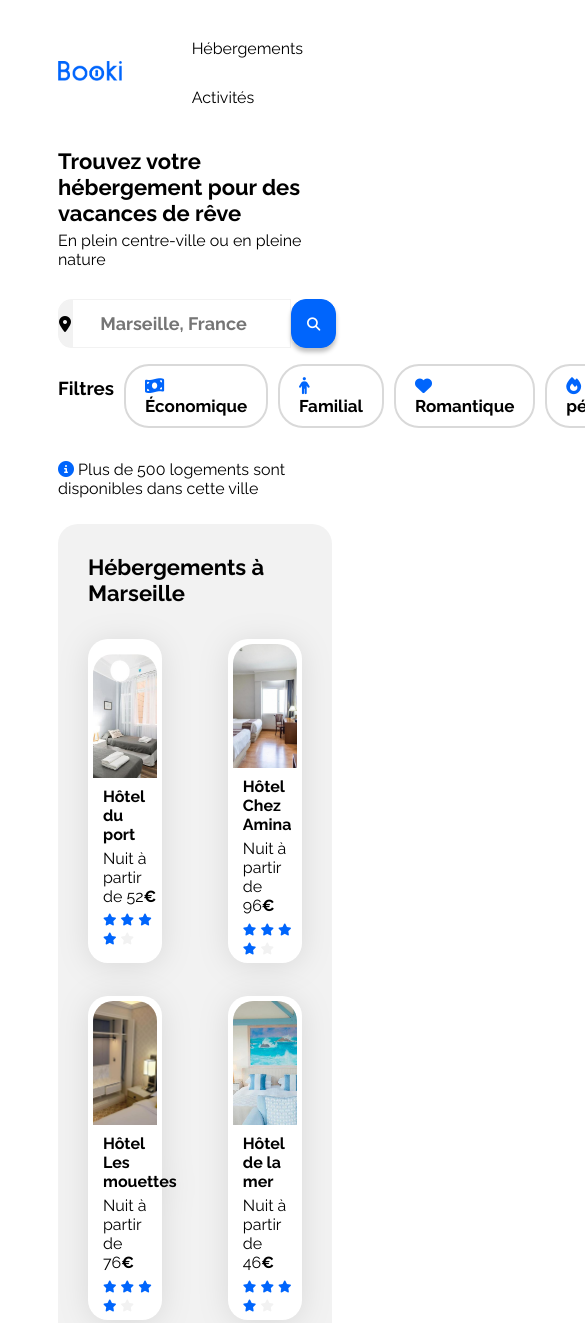
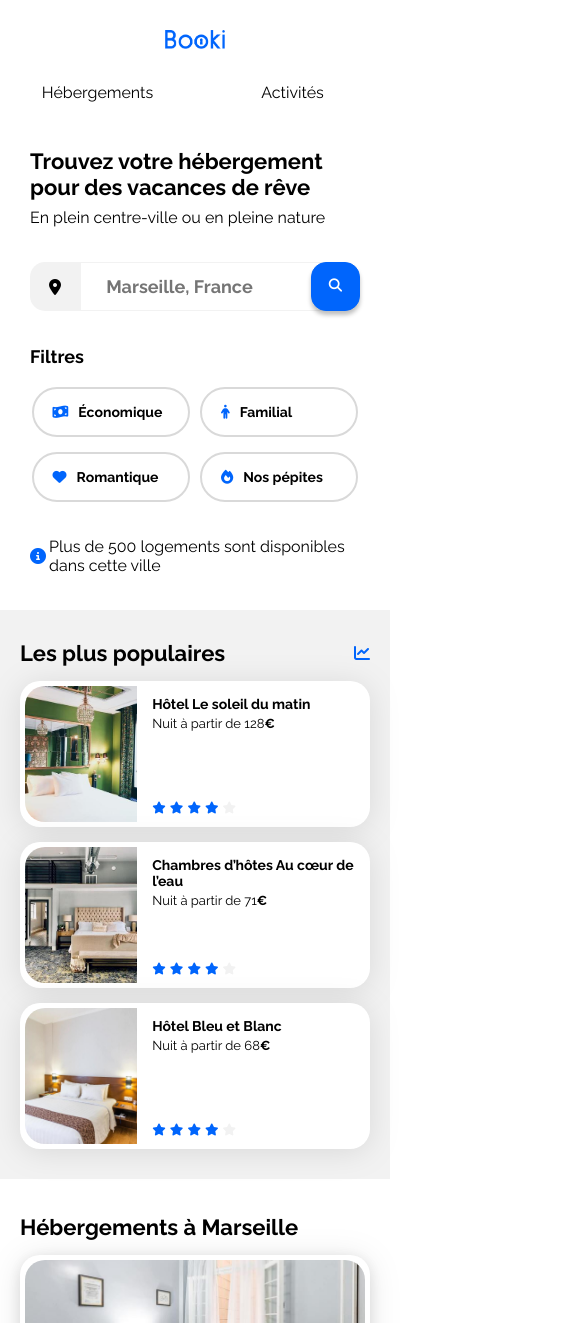
Before and after one commit to V1ct0r-V/Formation_OC-P2-Booki, a plain HTML site: page index.html in a window 390 px wide. Shown: the top 1323 px of the page, 585 px wide, since content can reach past the window. Drawn offline with Linux system fonts and the light colour scheme.

Commit message:
Mise en forme et correction finale avant soutenance

```diff
--- a/css/style.css
+++ b/css/style.css
@@ -1,6 +1,8 @@
 /****** General ***********/
 * {
     font-family: 'Raleway', sans-serif;
+    margin: 0px;
+    padding: 0px;
 }
 
 :root {
@@ -14,8 +16,18 @@
 }
 
 body {
+    width: 100%;
+    height: 100%;
     display: flex;
-    justify-content: center;
+    flex-direction: column;
+    justify-content: flex-start;
+    align-items: center;
+}
+
+header {
+    width: 100%;
+    max-width: 1440px;
+    box-sizing: border-box;
 }
 
 .main-container {
@@ -23,6 +35,8 @@ body {
     max-width: 1440px;
     padding: 0 50px;
     box-sizing: border-box;
+    display: flex;
+    flex-direction: column;
 }
 
 a {
@@ -31,12 +45,7 @@ a {
 }
 
 .section-title {
-    margin: 0;
     font-size: 22px;
-}
-
-.afficher-plus {
-    margin: 33px 0px 0px 0px;
 }
 
 .card {
@@ -54,10 +63,6 @@ a {
     font-size: 16px;
 }
 
-.card-rating {
-    margin-top: 5px;
-}
-
 .euro {
     font-weight: 700;
 }
@@ -66,30 +71,44 @@ a {
     color: var(--main-bg-color)
 }
 
+
 /****** Header ***********/
 header {
     display: flex;
     flex-direction: row;
     justify-content: space-between;
-    align-items: center;
+    align-items: flex-start;
+    margin-bottom: 30px;
 }
 
-.logo-booki {
-    max-height: 20px;
+.logo {
+    max-height: 19px;
+    padding: 30px 50px;
 }
 
-nav ul li {
-    display: inline-block;
+.list-navigation {
+    width: 344px;
+    height: 35px;
+    display: flex;
+}
+
+.item-hébergements {
+    margin: 0px 69px 0px 50px;
+}
+
+.item-activités {
+    margin: 0px 50px 0px 0px;
+}
+
+.item-navigation {
     list-style-type: none;
-    margin-left: 30px;
-    padding: 15px 0px 15px 0px;
-    /*A modifier selon les paramètres de ".item-navigation:hover" ci-dessous.*/
+    padding: 16px 0px 0px 0px;
 }
 
 .item-navigation:hover {
     color: #0065FC;
-    border-top: solid 2px #0065FC;
-    padding: 13px 0px 15px 0px;
+    border-top: 2px solid #0065FC;
+    padding: 14px 0px 0px 0px;
     /* Ce padding top = padding sans le hover - hauteur de la bordure bleu du hover :
     on évite ainsi le décalage de pixel lors du survol de la souris! A modifier avec précaution*/
 }
@@ -97,39 +116,38 @@ nav ul li {
 
 
 /****** Info-group ***********/
-.info-group{
+.info-group {
     display: flex;
     flex-direction: column;
-    align-content: space-between;
-    margin : 10px 0px; /* top and bottom */
+    gap: 35px;
 }
 
 /****** Headline ***********/
 h1 {
     font-size: 22px;
-    margin : 0px
-}
-
-.website-subtitle {
-    margin : 5px 0px 30px 0px;
+    margin-bottom: 8px;
 }
 
 /****** Search bar ***********/
+.search-bar {
+    height: 49px;
+    width: 377px;
+}
+
 form {
-    height: 49px;
+    height: 100%;
+    width: 100%;
     display: flex;
     flex-direction: row;
-
 }
 
 .location-dot {
     width: 50px;
+    min-width: 50px;
     background-color: #F2F2F2;
-    display: flex;
-    justify-content: center;
-    align-items: center;
-    border: solid 1px #F2F2F2;
     border-radius: 15px 0px 0px 15px;
+    display: grid;
+    place-items: center;
 }
 
 .fa-location-dot {
@@ -139,77 +157,101 @@ form {
 .search-text {
     font-size: 18px;
     font-weight: bold;
-    text-align: center;
-    color :black;
-    border : solid 1px #F2F2F2;
+    text-align: left;
+    color: black;
+    padding: 14px 0px 14px 24px;
+    border: solid 1px #F2F2F2;
+    flex: 1;
+    min-width: 100px;
 }
 
 .button-text {
-    display : block;
+    width: 132px;
     font-size: 18px;
     font-weight: bold;
-    text-align: center;
+    color: white;
     background-color: #0065FC;
-    color :white;
-    border : solid 1px #0065FC;
+    border: solid 1px #0065FC;
     border-radius: 0px 15px 15px 0px;
+    padding: 0px 16px;
 }
 
 .button-icon {
     display: none;
+    width: 49px;
+    height: 49px;
     font-weight: bold;
     text-align: center;
-    padding: 16px 15px 16px;
+    vertical-align: middle;
     background-color: #0065FC;
-    border : solid 1px #0065FC;
+    border: solid 1px #0065FC;
     border-radius: 15px;
     box-shadow: 0px 4px 4px 0px #00000040;
 }
 
-.info-bar {
-    display : flex;
-    flex-direction : row;
-    padding: 0px;
+.fa-magnifying-glass {
+    width: 17px;
+    height: 17px;
 }
 
 /****** Filter bar ***********/
 .filter-bar {
-    display : flex;
-    flex-flow : row nowrap;
-    justify-content : flex-start;
+    display: flex;
+    flex-flow: row nowrap;
+    justify-content: flex-start;
+    align-items: center;
+    gap: 15px;
 }
 
 .filter-bar-title {
-    padding : 10px 0px 10px 0px;
+    font-size: 18px;
 }
 
 .filter-bar-list {
     display: flex;
     flex-flow: row nowrap;
-    justify-content : space-between;
-    padding-left: 0px;
-    margin-left : 10px; /* Meme margin que pour les balises <li> ci-dessous pour conserver un écart constant */
+    justify-content: flex-start;
+    align-items: center;
+    gap: 15px;
 }
 
 .filter-bar-item {
-    list-style: none;
+    height: 46px;
     font-size: 17px;
     font-weight: bold;
-    padding : 10px 19px 10px 19px;
-    border : solid 2px #D9D9D9;
+    display: flex;
+    align-items: center;
+    padding: 0px 19px;
+    border: solid 2px #D9D9D9;
     border-radius: 25px;
+}
+
+.filter-bar-item a {
+    display: flex;
+    flex-wrap: nowrap;
+}
+
+.filter-bar-item i {
     margin-right: 10px;
 }
 
 .filter-bar-item:hover {
-background-color: #DEEBFF;
+    background-color: #DEEBFF;
 }
 
+/****** Info-bar ***********/
+.info-bar {
+    display: flex;
+    align-items: center;
+    gap: 10px;
+}
 
 /****** Hebergements And Populaires ***********/
 .hebergements-and-populaires {
     display: flex;
     justify-content: space-evenly;
+    gap: 40px;
+    margin-top: 35px;
 }
 
 .hebergements-and-populaires section {
@@ -221,49 +263,72 @@ background-color: #DEEBFF;
 
 /****** Hebergements ***********/
 .hebergements {
-    width: 66%;
+    width: 65%;
+    display: flex;
+    flex-direction: column;
+    gap: 30px;
+
 }
 
 .hebergements-cards {
     display: flex;
     flex-flow: row wrap;
     justify-content: space-between;
+    row-gap: 30px;
 }
 
 .hebergements-cards .card {
+    width: 30%;
     display: flex;
     flex-flow: column nowrap;
-    justify-content: space-evenly;
-    margin-top: 33px;
-    width: 30%;
+    justify-items: space-evenly;
+    box-shadow: 0px 3px 15px 0px #0000001A;
 }
 
 .hebergements-cards img {
-    height: 124px;
+    height: 114px;
+    /*Attention à la bordure de 5px */
     width: 100%;
     border-top-left-radius: 20px;
     border-top-right-radius: 20px;
+    border: 5px;
 }
 
 .hebergements-cards .card-content {
-    padding-left: 10px;
     display: flex;
     flex-direction: column;
-    justify-content: flex-start;
-    box-sizing: border-box;
+    gap: 8px;
+    padding: 0px 10px;
+    margin: 4px 0px 10px 0px;
+}
+
+.hebergements-cards .card-txt {
+    display: flex;
+    flex-direction: column;
+    justify-items: space-between;
+    gap: 8px;
 }
 
 .hebergements-cards .card-title {
-    margin: 5px 0px;
+    font-size: 16px;
 }
 
 .hebergements-cards .card-subtitle {
-    margin: 0%;
+    font-size: 14px;
+}
+
+.afficher-plus {
+    font-size: 18px;
+    margin-bottom: 2.5px;
 }
 
 /****** Populaires ***********/
 .populaires {
     width: 32%;
+    display: flex;
+    flex-direction: column;
+    justify-content: flex-start;
+    gap: 30px;
 }
 
 .populaires-title {
@@ -272,9 +337,15 @@ background-color: #DEEBFF;
     align-items: center;
 }
 
+.populaires-cards {
+    display: flex;
+    flex-direction: column;
+    justify-content: space-between;
+    gap: 30px;
+}
+
 .populaires-cards .card {
     display: flex;
-    margin-top: 33px;
 }
 
 .populaires-cards img {
@@ -306,69 +377,88 @@ background-color: #DEEBFF;
     margin-bottom: 5px;
 }
 
-/****** Footer ***********/
-.activités{
-    padding : 30px;
+
+
+/****** Activités ***********/
+.activités {
+    padding: 30px;
+    margin-top: 35px;
+    display: flex;
+    flex-direction: column;
+    gap: 30px;
+}
+
+.nav-activités {
+    font-size: 22px;
 }
 
 .activités-card {
-    width : 100%;
+    width: 100%;
     display: flex;
     justify-content: space-between;
+    gap: 30px;
 }
 
-.activités-card .card{
-    width: 23.5%;
-    height : 439px;
-    padding : 0px;
-    border-radius: 20px;
+.activités-card .card {
+    width: 23%;
+    height: 439px;
+    padding: 0px;
+    /*Suppression du padding des autres card */
     box-shadow: 0px 3px 15px 0px #0000001A;
+    display: grid;
 }
 
-.activités-card .card-image{
-    width : 100%;
-    height : 380px;
+.activités-card a {
+    display: grid;
+}
+
+.activités-card .card-image {
+    width: 100%;
+    height: 380px;
     object-fit: cover;
     border-radius: 20px 20px 0px 0px;
 }
 
-.activités-card .card-content{
-    margin: 0px 10px;
-    vertical-align: middle;
+.activités-card .card-content {
+    height: 59px;
+    display: flex;
+    align-items: center;
+}
+
+.activités-card .card-title {
+    font-size: 16px;
+    padding: 0px 20px;
 }
 
 
 
 /****** Footer ***********/
 footer {
-    margin-top: 30px;
+    width: 100%;
     background-color: #F2F2F2;
-    width : auto;
     display: flex;
     flex-direction: row;
     justify-content: flex-start;
+    margin-top: 35px;
 }
 
 .footer-block {
-    width : 33%;
-    display : flex;
+    width: 33%;
+    display: flex;
     flex-direction: column;
-    padding : 20px;
-    margin: 0px;
+    padding: 20px;
+    gap: 15px;
 }
 
 .footer-title {
-    font-size: 21px;
+    font-size: 18px;
 }
 
 .footer-list {
     list-style-type: none;
-    padding : 0px;
-    margin: 0px;
-}
-
-.footer-item {
-    margin-bottom: 21px;
+    font-size: 16px;
+    display: grid;
+    gap: 15px;
 }
 
 
@@ -378,17 +468,27 @@ footer {
 /****** Media queries ***********/
 /* Medium devices (tablets, less/equal than 1024px) */
 @media (max-width: 1024px) {
+
+    /* Filter bar */
+    .filter-bar {
+        flex-flow: column nowrap;
+        align-items: flex-start;
+        gap: 20px;
+    }
+
+    .filter-bar-item {
+        font-size: 16px;
+    }
+
+    /* Hébergement et populaire */
     .hebergements-and-populaires {
         flex-direction: column;
+        gap: 50px;
     }
 
-    .hebergements {
-        width: 100%;
-    }
-
+    .hebergements,
     .populaires {
         width: 100%;
-        margin-top: 50px;
     }
 
     .populaires-cards {
@@ -398,7 +498,7 @@ footer {
     }
 
     .populaires-cards a {
-        width: 30%;
+        width: 32%;
     }
 
     .populaires-cards .card-title {
@@ -408,21 +508,191 @@ footer {
     .populaires-cards .card-subtitle {
         font-size: 13px;
     }
+
+    /* Activités à Marseille */
+    .activités-card .card {
+        height: 270px;
+    }
+
+    .activités-card .card-image {
+        height: 200px;
+    }
 }
 
 /* Small devices (phones, less than 768px) */
 @media (max-width: 767.98px) {
-    /* ... */
+
+    /* Général */
+    .main-container {
+        padding: 0px;
+        /*Suppression des marges latérales*/
+    }
+
+    .hebergements-cards,
+    .populaires-cards,
+    .activités-card,
+    footer {
+        flex-flow: column nowrap;
+        /*Changement de direction d'affichage des principales sections*/
+    }
+
+    .hebergements-and-populaires {
+        flex-direction: column-reverse;
+        /*Changement d'ordre d'affichage des sections "hébergements" et "populaires*/
+    }
+
+
+    /* Header */
+    header {
+        /*Changement d'affichage des éléments du header*/
+        flex-direction: column;
+        align-items: center;
+    }
+
+    .logo {
+        padding: 30px;
+        /*Inutile : uniquement pour coller avec la maquette*/
+    }
+
+    .menu,
+    .list-navigation {
+        width: 100%;
+    }
+
+    .list-navigation a {
+        width: 50%
+    }
+
+    .item-navigation {
+        text-align: center;
+        margin: 0px;
+        padding: 0px 0px 15px 0px;
+
+    }
+
+    .item-navigation:hover {
+        border-top: none;
+        border-bottom: solid 2px #0065FC;
+        padding: 0px 0px 13px 0px;
+    }
+
+    /* Info-group */
+    .info-group {
+        padding: 0px 30px;
+    }
+
+    /* Search bar */
+    .search-bar {
+        width: 100%;
+        min-width: calc(320px - 2*30px)
+    }
+
+    .search-text {
+        padding: 14px 25px 14px calc((24 / 315) * 100%);
+        overflow-x: scroll;
+        text-overflow: ellipsis;
+        margin-right: -25px;
+        /*Etend la bordure à l'élément suivant*/
+    }
 
     .button-text {
-        display : none;
+        display: none;
     }
 
     .button-icon {
-        display: block;
+        display: inline-block;
+        height: 49px;
     }
 
-    .item-navigation:hover {
-        border-bottom: solid 2px #0065FC;
+    /* Filter bar */
+    .filter-bar-list {
+        flex-flow: row wrap;
+        justify-content: center;
+        gap: 10px;
+        row-gap: 15px;
+    }
+
+    .filter-bar-list a {
+        width: 48%;
+        min-width: 145px;
+
+    }
+
+    .filter-bar-item {
+        font-size: 14px;
+    }
+
+    /*Info-bar*/
+    .info-bar {
+        gap: 3px;
+    }
+
+    /* Hébergement et populaire */
+    .hebergements-and-populaires {
+        margin: 35px 0px;
+        gap: 15px;
+    }
+
+    .hebergements-and-populaires section {
+        border-radius: 0px;
+    }
+
+    /*Populaire*/
+    .hebergements-and-populaires .populaires {
+        margin: 0px;
+        padding: 30px 20px;
+        background-color: #F2F2F2;
+        display: flex;
+        flex-direction: column;
+        gap: 15px;
+    }
+
+    .populaires-cards a {
+        height: 100%;
+        width: 100%;
+    }
+
+    .populaires-cards,
+    .hebergements-cards {
+        gap: 15px;
+    }
+
+
+    /*Hébergements*/
+    .hebergements-and-populaires .hebergements {
+        padding: 20px;
+        background-color: white;
+        display: flex;
+        flex-direction: column;
+        gap: 15px;
+    }
+
+    .hebergements-cards .card {
+        width: calc(100% - 10px);
+    }
+
+    /* Activités */
+    .activités-card {
+        gap: 15px;
+    }
+
+    .activités-card .card {
+        width: 100%;
+        height: 200px;
+    }
+
+    .activités-card .card-image {
+        height: 141px;
+    }
+
+    /* Footer */
+    footer {
+        padding: 30px;
+        gap: 50px;
+    }
+
+    .footer-block {
+        width: 80%;
+        padding: 0px;
     }
 }
--- a/index.html
+++ b/index.html
@@ -8,31 +8,38 @@
     <link rel="preconnect" href="https://fonts.googleapis.com">
     <link rel="preconnect" href="https://fonts.gstatic.com" crossorigin>
     <link href="https://fonts.googleapis.com/css2?family=Raleway:wght@400;500;700&display=swap" rel="stylesheet">
-    <link rel="stylesheet" href="https://cdnjs.cloudflare.com/ajax/libs/font-awesome/6.2.1/css/all.min.css" integrity="sha512-MV7K8+y+gLIBoVD59lQIYicR65iaqukzvf/nwasF0nqhPay5w/9lJmVM2hMDcnK1OnMGCdVK+iQrJ7lzPJQd1w==" crossorigin="anonymous" referrerpolicy="no-referrer">
+    <link rel="stylesheet" href="https://cdnjs.cloudflare.com/ajax/libs/font-awesome/6.2.1/css/all.min.css"
+        integrity="sha512-MV7K8+y+gLIBoVD59lQIYicR65iaqukzvf/nwasF0nqhPay5w/9lJmVM2hMDcnK1OnMGCdVK+iQrJ7lzPJQd1w=="
+        crossorigin="anonymous" referrerpolicy="no-referrer">
     <link rel="stylesheet" href="./css/style.css">
 </head>
 
 <body>
-    <div class="main-container">
     <header>
         <div>
-                <img class="logo-booki" src="images/logo/Booki.png" alt="Logo Booki">
+            <img class="logo" src="images/logo/Booki.png" alt="Logo Booki">
         </div>
-            <nav>
-                <ul class="liste-navigation">
-                    <li class="item-navigation"><a href="#nav-hébergements">Hébergements</a></li>
-                    <li class="item-navigation"><a href="#nav-activités">Activités</a></li>
+        <nav class="menu">
+            <ul class="list-navigation">
+                <a href="#nav-hébergements">
+                    <li class="item-navigation item-hébergements">Hébergements</li>
+                </a>
+                <a href="#nav-activités">
+                    <li class="item-navigation item-activités">Activités</li>
+                </a>
             </ul>
         </nav>
     </header>
 
+    <div class="main-container">
         <main>
             <div class="info-group">
                 <div class="headline">
                     <h1>Trouvez votre hébergement pour des vacances de rêve</h1>
-                    <p class="website-subtitle">En plein centre-ville ou en pleine nature</p>
+                    <p>En plein centre-ville ou en pleine nature</p>
                 </div>
 
+                <div class="search-bar">
                     <form action="www.URLTraitantEnvoiDuFormulaire.com" method="get">
                         <div class="location-dot">
                             <i class="fa-solid fa-location-dot" aria-hidden="true"></i>
@@ -44,50 +51,52 @@
                             <i class="fa-solid fa-magnifying-glass" style="color: #ffffff;"></i>
                         </button>
                     </form>
+                </div>
 
                 <div class="filter-bar">
                     <h3 class="filter-bar-title">Filtres</h3>
                     <ul class="filter-bar-list">
+                        <a href="">
                             <li class="filter-bar-item">
-                            <a href="">
                                 <i class="fa-solid fa-money-bill-wave"></i>
                                 Économique
+                            </li>
                         </a>
-                        </li>
 
+                        <a href="">
                             <li class="filter-bar-item">
-                            <a href="">
                                 <i class="fa-solid fa-person"></i>
                                 Familial
+                            </li>
                         </a>
-                        </li>
 
+                        <a href="">
                             <li class="filter-bar-item">
-                            <a href="">
                                 <i class="fa-solid fa-heart"></i>
                                 Romantique
+                            </li>
                         </a>
-                        </li>
 
+
+                        <a href="">
                             <li class="filter-bar-item">
-                            <a href="">
                                 <i class="fa-solid fa-fire"></i>
                                 Nos pépites
+                            </li>
                         </a>
-                        </li>
                     </ul>
                 </div>
 
                 <div class="info-bar">
-                    <p><i class="fa-solid fa-circle-info"></i> Plus de 500 logements sont disponibles dans cette ville
-                    </p>
+                    <i class="fa-solid fa-circle-info"></i>
+                    <p> Plus de 500 logements sont disponibles dans cette ville</p>
                 </div>
             </div>
 
             <div class="hebergements-and-populaires">
                 <section class="hebergements">
                     <div class="hebergements-title">
-                        <h2 id="nav-hébergements" class="section-title" >Hébergements à Marseille</h2>
+                        <h2 id="nav-hébergements" class="section-title">Hébergements à Marseille</h2>
                     </div>
                     <div class="hebergements-cards">
                         <article class="card">
@@ -303,7 +312,7 @@
                 </div>
                 <div class="activités-card">
                     <article class="card">
-                        <a href="">
+                        <a href="#">
                             <img class="card-image" src="/images/activites/reno-laithienne.jpg"
                                 alt="Image de l'activité">
                             <div class="card-content">
@@ -313,7 +322,7 @@
                     </article>
 
                     <article class="card">
-                        <a href="">
+                        <a href="#">
                             <img class="card-image" src="/images/activites/paul-hermann.jpg" alt="Image de l'activité">
                             <div class="card-content">
                                 <h3 class="card-title">Fort de Pomègues</h3>
@@ -322,7 +331,7 @@
                     </article>
 
                     <article class="card">
-                        <a href="">
+                        <a href="#">
                             <img class="card-image" src="/images/activites/kilyan-sockalingum.jpg"
                                 alt="Image de l'activité">
                             <div class="card-content">
@@ -332,7 +341,7 @@
                     </article>
 
                     <article class="card">
-                        <a href="">
+                        <a href="#">
                             <img class="card-image" src="/images/activites/florian-wehde.jpg" alt="Image de l'activité">
                             <div class="card-content">
                                 <h3 class="card-title">Notre-Dame-de-la-Garde</h3>
```
Lines whose indentation alone changed are shown as unchanged.
